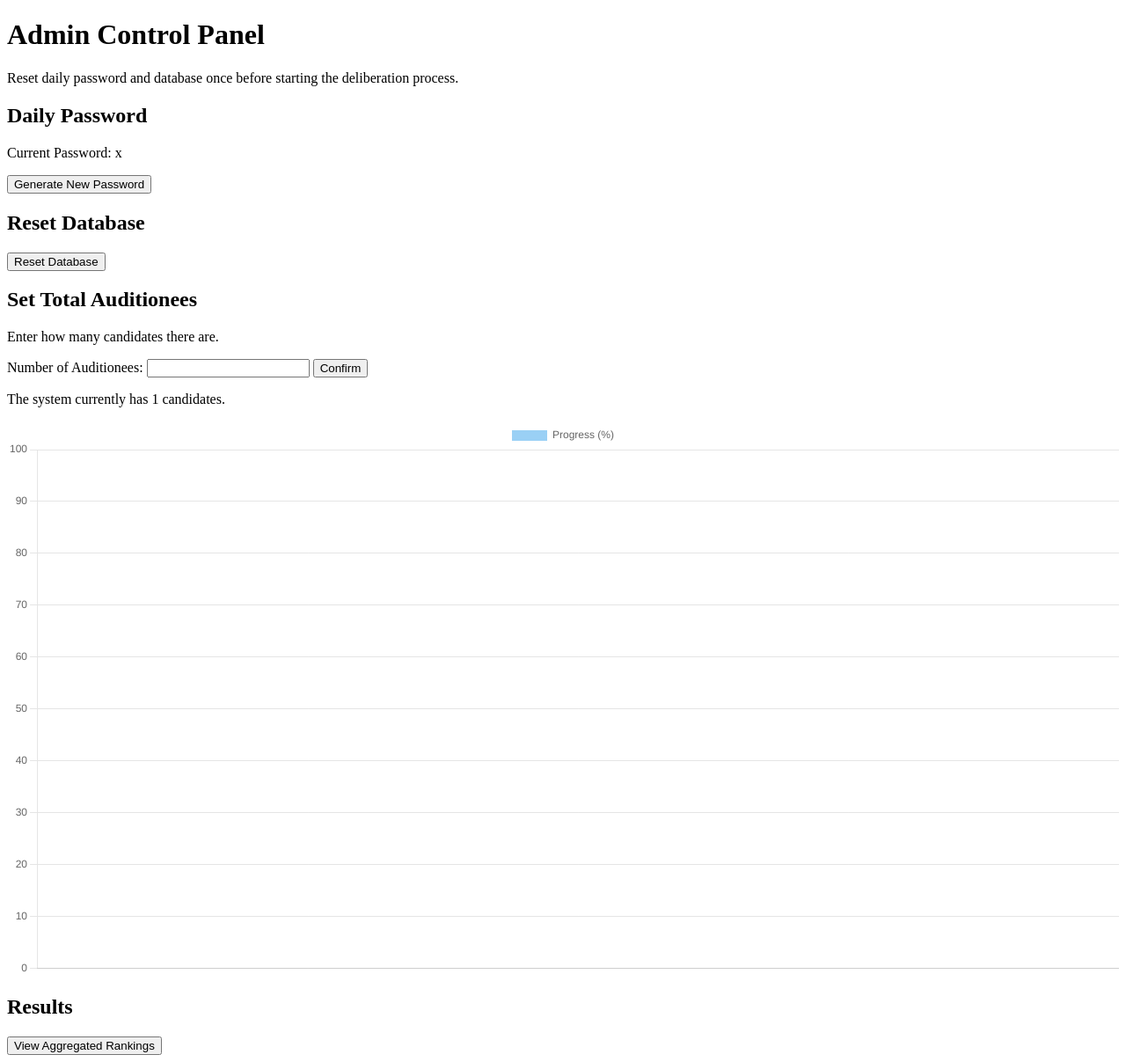
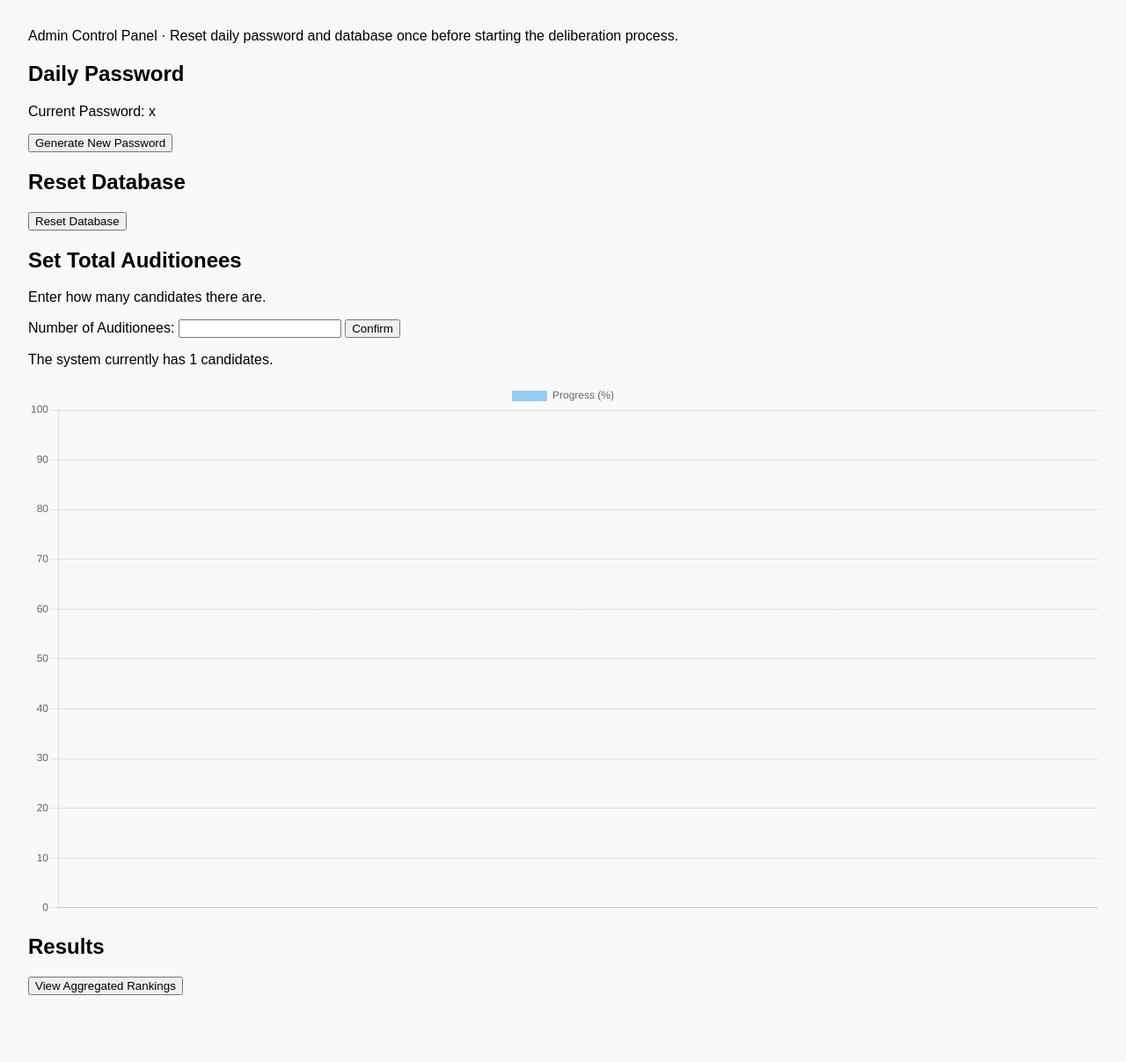
Before and after one commit to ehu9480/delibs-webserver, a Flask app: page /admin in a window 1280 px wide. Shown: the whole page at 88% size. After the commit the page ends 1131 px from the top, so only its background shows below. Run offline with Flask 3, Linux system fonts and the light colour scheme; the visitor is signed in with stand-in values (Sample User, id 1); data comes from the database, SQL or seed files in the repository; tables that the repository leaves empty hold one stand-in row (values such as "Sample post"); data that the repository does not hold is empty; some libraries are stand-ins or nearby versions.

Commit message:
ui changes

```diff
--- a/static/styles.css
+++ b/static/styles.css
@@ -1,4 +1,4 @@
-body {
+body.login-page {
   font-family: 'Mulish', sans-serif;
   color: black;
   min-height: 100vh;
@@ -29,6 +29,7 @@ footer {
   max-width: 600px;
   margin: 2rem auto;
   padding: 2rem;
+  border: none;
   border: none;
   border-radius: 4px;
   align-items: center;
@@ -144,6 +145,21 @@ footer {
   cursor: pointer;
 }
 
+body.admin-dashboard {
+  font-family: 'Mulish', sans-serif;
+  color: black;
+  min-height: 100vh;
+  margin: 0;
+  padding: 2rem;
+  background-color: #f9f9f9;
+}
+
+#adminDashboard admin-control-panel-header {
+  color: #7E7E7E;
+  font-size: 14px;
+  font-weight: normal;
+}
+
 .control-card {
   margin: 1rem;
   padding: 1rem;
--- a/templates/admin.html
+++ b/templates/admin.html
@@ -6,13 +6,12 @@
   <title>Admin Dashboard</title>
   <script src="https://cdnjs.cloudflare.com/ajax/libs/socket.io/4.4.1/socket.io.js"></script>
   <script src="https://cdn.jsdelivr.net/npm/chart.js"></script>
+  <link rel="stylesheet" href="{{ url_for('static', filename='styles.css') }}">
 </head>
 
-<body>
-  <h1>Admin Control Panel</h1>
-  <p>
-    Reset daily password and database once before starting the deliberation process.
-  </p>
+<body class="admin-dashboard">
+  <header class="admin-control-panel-header">Admin Control Panel · Reset daily password and database once before
+    starting the deliberation process.</header>
   <h2>Daily Password</h2>
   <p>Current Password: {{ daily_password or 'None' }}</p>
   <form method="POST" action="{{ url_for('update_daily_password') }}"
```
Also changed, not shown: templates/login.html (+12 -0 lines).
